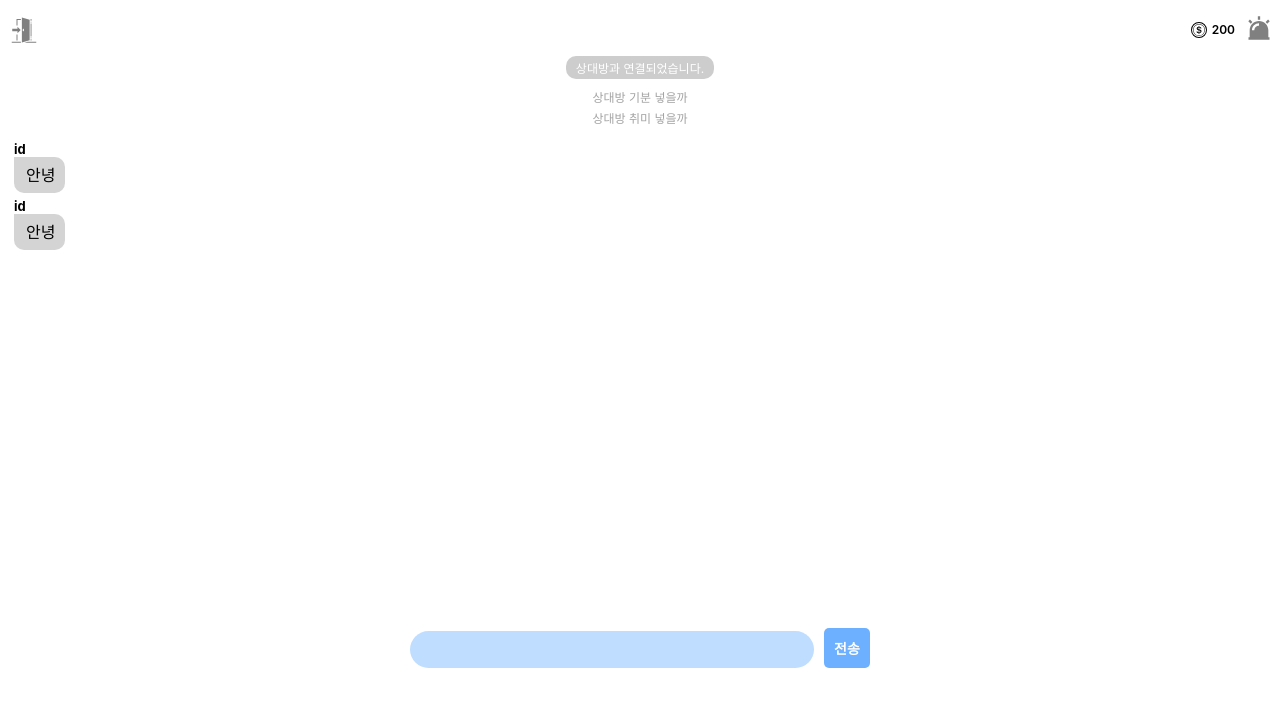
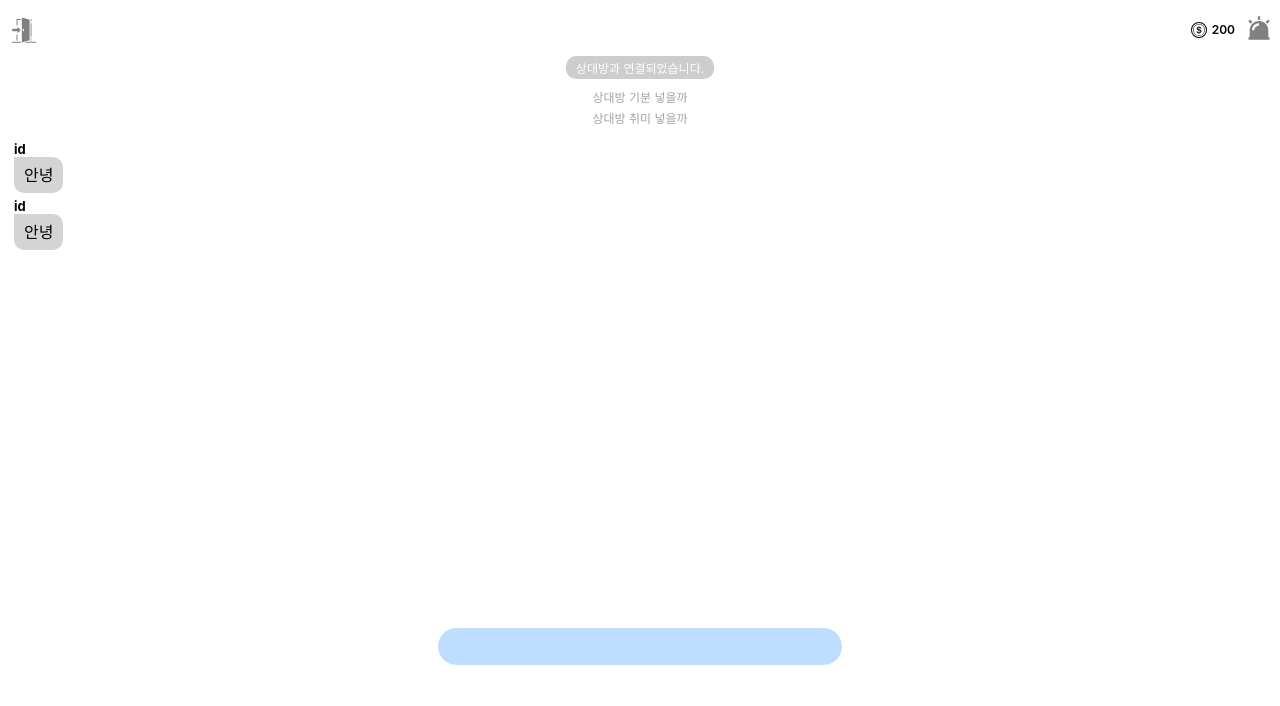
Before and after one commit to pigpgw/OHNEUL-front, a React (Create React App) app: page /chat in a window 1280 px wide. Shown: the top 706 px of the page. Built offline with nearby package versions, Linux system fonts and the light colour scheme; no server answers.

Commit message:
✅ ChatInputForm 컴포넌트 버튼 기능 추가
채팅 내용 미 입력시 버튼 숨김

```diff
--- a/src/Components/Chat/ChatInputForm.tsx
+++ b/src/Components/Chat/ChatInputForm.tsx
@@ -16,7 +16,7 @@ function ChatInputForm({
     <ChatInputContainer>
       <form onSubmit={msgSubmitHandler}>
         <ChatInput value={msg} onChange={msgChangeHandler} />
-        <ChatSubmitBtn>전송</ChatSubmitBtn>
+        {msg && <ChatSubmitBtn>전송</ChatSubmitBtn>}
       </form>
     </ChatInputContainer>
   );
--- a/src/Components/Chat/ChatMessages.tsx
+++ b/src/Components/Chat/ChatMessages.tsx
@@ -85,7 +85,7 @@ const ChatMessageContent = styled.div`
     border-bottom-right-radius: 10px;
   }
   &.other {
-    padding: 5px 10px 7px 12px;
+    padding: 5px 10px 7px 10px;
     text-align: left;
     background: #d4d4d4;
     border-top-right-radius: 10px;
```
